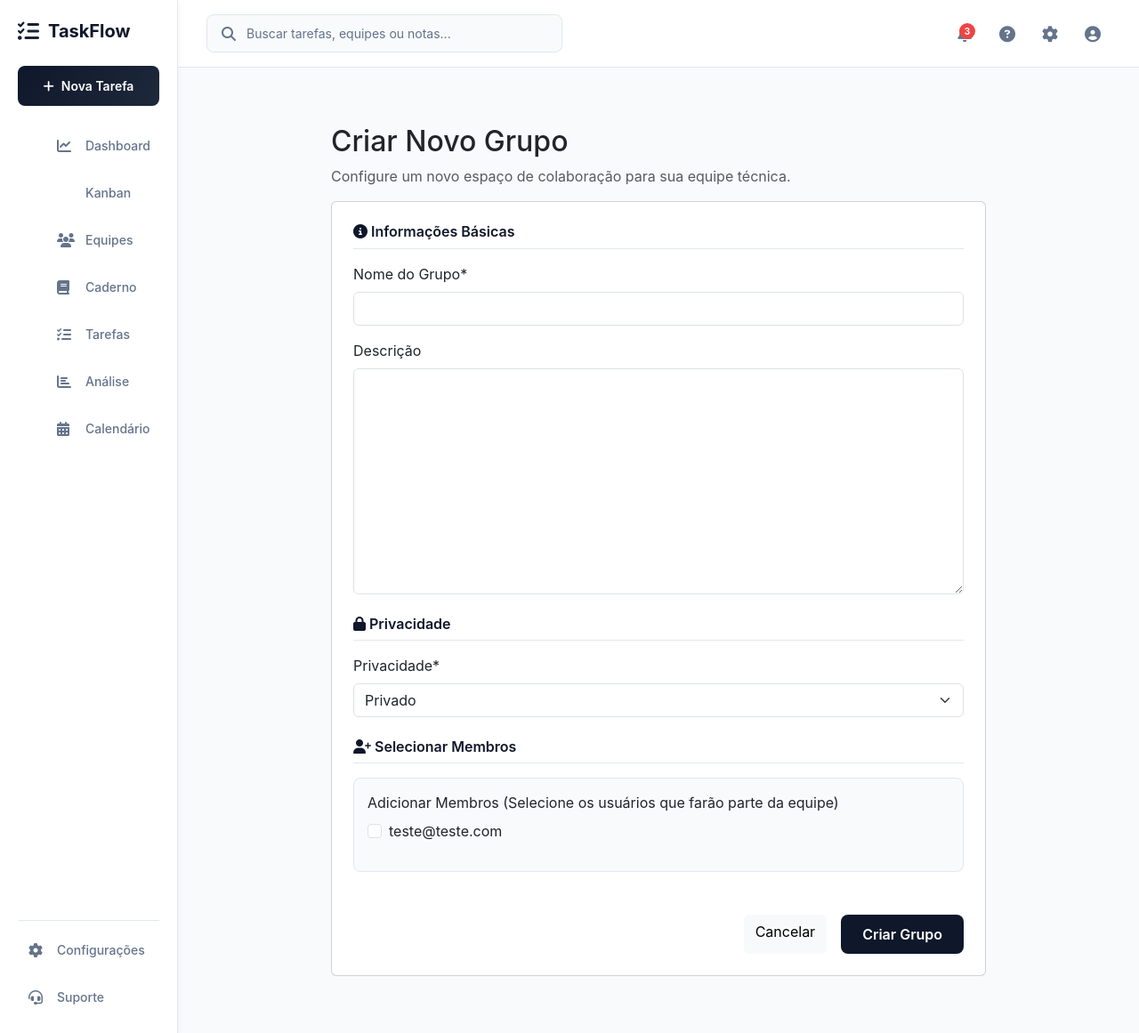
After one commit to RafaelOuverney/Taskflow, a Django app: page /equipes/nova/ in a window 1280 px wide. The commit adds this page. Shown: the whole page at 89% size. Run offline with Django 5.2, Linux system fonts and the light colour scheme; a user stored in the database is signed in; data comes from the database, SQL or seed files in the repository; some libraries are stand-ins or nearby versions.

Commit message:
feat: Adição de funcionalidades de gerenciamento de equipes com criação, edição e exclusão de grupos

```diff
--- a/pages/forms.py
+++ b/pages/forms.py
@@ -1,5 +1,6 @@
 from django import forms
 from django.contrib.auth.models import User
+from .models import Equipe
 
 class UserUpdateForm(forms.ModelForm):
     class Meta:
@@ -16,3 +17,15 @@ class SecurityForm(forms.Form):
     current_password = forms.CharField(label='Current Password', widget=forms.PasswordInput)
     new_password = forms.CharField(label='New Password', widget=forms.PasswordInput)
     confirm_password = forms.CharField(label='Confirm New Password', widget=forms.PasswordInput)
+
+class EquipeForm(forms.ModelForm):
+    membros = forms.ModelMultipleChoiceField(
+        queryset=User.objects.all(),
+        widget=forms.CheckboxSelectMultiple,
+        required=False,
+        label="Adicionar Membros (Selecione os usuários que farão parte da equipe)"
+    )
+
+    class Meta:
+        model = Equipe
+        fields = ['nome', 'descricao', 'privacidade', 'membros']
--- a/pages/models.py
+++ b/pages/models.py
@@ -68,3 +68,29 @@ class SubTask(models.Model):
 
     def __str__(self):
         return self.title
+
+class Equipe(models.Model):
+    PRIVACY_CHOICES = [
+        ('public', 'Público'),
+        ('private', 'Privado'),
+    ]
+
+    nome = models.CharField(max_length=100, verbose_name="Nome do Grupo")
+    descricao = models.TextField(blank=True, verbose_name="Descrição")
+    privacidade = models.CharField(
+        max_length=10,
+        choices=PRIVACY_CHOICES,
+        default='private',
+        verbose_name="Privacidade"
+    )
+
+    owner = models.ForeignKey(User, on_delete=models.CASCADE, related_name='owned_equipes')
+    membros = models.ManyToManyField(User, related_name='equipes', blank=True)
+    created_at = models.DateTimeField(auto_now_add=True)
+    updated_at = models.DateTimeField(auto_now=True)
+
+    class Meta:
+        ordering = ['-updated_at']
+
+    def __str__(self):
+        return self.nome
--- /dev/null
+++ b/pages/static/css/equipe.css
@@ -0,0 +1,120 @@
+/* static/css/equipe.css */
+
+.equipe-layout {
+    display: grid;
+    grid-template-columns: 1fr 350px;
+    gap: 32px;
+    padding: 32px;
+}
+
+.text-muted { color: #64748b; }
+.btn-dark {
+    background-color: #0f172a;
+    color: white;
+    padding: 10px 24px;
+    border-radius: 8px;
+    text-decoration: none;
+    border: none;
+    font-weight: 600;
+}
+.w-100 { width: 100%; }
+.mt-4 { margin-top: 24px; }
+.mt-5 { margin-top: 32px; }
+
+/* Lista de Equipes */
+.equipe-header {
+    display: flex;
+    justify-content: space-between;
+    align-items: center;
+    margin-bottom: 32px;
+}
+.active-teams-header {
+    display: flex;
+    justify-content: space-between;
+    align-items: center;
+    border-bottom: 1px solid #e2e8f0;
+    padding-bottom: 12px;
+    margin-bottom: 24px;
+}
+.teams-list { display: flex; flex-direction: column; gap: 16px; }
+
+.team-card {
+    background: white;
+    border: 1px solid #e2e8f0;
+    border-radius: 12px;
+    padding: 20px;
+    display: flex;
+    gap: 16px;
+    box-shadow: 0 2px 4px rgba(0,0,0,0.02);
+}
+.team-card-icon {
+    width: 48px; height: 48px;
+    background: #f1f5f9;
+    border-radius: 12px;
+    display: flex; align-items: center; justify-content: center;
+    color: #4f46e5; font-size: 20px;
+}
+.team-card-info { flex: 1; }
+.team-card-info h4 { margin: 0 0 4px 0; display: flex; align-items: center; gap: 8px; }
+.badge-dev { background: #dcfce7; color: #166534; padding: 2px 8px; border-radius: 12px; font-size: 11px; }
+
+/* Barra lateral direita (Convites) */
+.equipe-sidebar { display: flex; flex-direction: column; gap: 24px; }
+.invite-card, .role-definitions {
+    background: white;
+    border: 1px solid #e2e8f0;
+    border-radius: 12px;
+    padding: 24px;
+}
+.permission-toggle { display: flex; gap: 8px; }
+.perm-btn {
+    flex: 1; padding: 10px; border: 1px solid #e2e8f0; background: white;
+    border-radius: 8px; cursor: pointer; color: #64748b; font-weight: 600;
+}
+.perm-btn.active { background: #eff6ff; border-color: #3b82f6; color: #1d4ed8; }
+
+/* ===== ESTILOS DO FORMULÁRIO (equipe-form.html) ===== */
+.form-container { max-width: 800px; margin: 0 auto; padding: 32px; }
+.section-title { font-size: 16px; font-weight: 600; color: #0f172a; margin-bottom: 16px; border-bottom: 1px solid #e2e8f0; padding-bottom: 8px; }
+
+/* Magia do Crispy Forms para Radio Select (Cards de Privacidade) */
+.privacy-wrapper #div_id_privacidade > div {
+    display: grid;
+    grid-template-columns: 1fr 1fr;
+    gap: 16px;
+}
+.privacy-wrapper .form-check {
+    padding: 0; margin: 0;
+}
+/* Esconde a bolinha padrão do navegador */
+.privacy-wrapper input[type="radio"] { display: none; }
+
+/* Transforma o label associado ao input em um Card clicável */
+.privacy-wrapper label.form-check-label {
+    display: block;
+    padding: 24px;
+    border: 2px solid #e2e8f0;
+    border-radius: 12px;
+    cursor: pointer;
+    background: white;
+    transition: all 0.2s;
+    height: 100%;
+}
+.privacy-wrapper input[type="radio"]:checked + label.form-check-label {
+    background-color: #eff6ff;
+    border-color: #3b82f6;
+}
+
+/* Estilos dos Chips de Membros (Visual) */
+.search-box { position: relative; }
+.search-box i { position: absolute; left: 16px; top: 14px; color: #94a3b8; }
+.search-box input { padding-left: 40px; }
+.member-chips { display: flex; gap: 12px; align-items: center; flex-wrap: wrap; }
+.chip {
+    display: inline-flex; align-items: center; gap: 8px;
+    background: #0f172a; color: white; padding: 4px 12px 4px 4px;
+    border-radius: 20px; font-size: 13px;
+}
+.chip-removable { background: #f1f5f9; color: #0f172a; border: 1px solid #e2e8f0; }
+.chip-img { width: 24px; height: 24px; border-radius: 50%; }
+.view-all { color: #64748b; font-size: 13px; text-decoration: none; }
--- /dev/null
+++ b/pages/static/js/equipe.js
@@ -0,0 +1,11 @@
+
+document.addEventListener('DOMContentLoaded', () => {
+    const permBtns = document.querySelectorAll('.perm-btn');
+
+    permBtns.forEach(btn => {
+        btn.addEventListener('click', function() {
+            permBtns.forEach(b => b.classList.remove('active'));
+            this.classList.add('active');
+        });
+    });
+});
--- a/pages/templates/base.html
+++ b/pages/templates/base.html
@@ -6,6 +6,7 @@
     <meta charset="UTF-8">
     <meta name="viewport" content="width=device-width, initial-scale=1.0">
     <title>{% block title %}TaskFlow{% endblock %}</title>
+    <link href="https://cdn.jsdelivr.net/npm/bootstrap@5.3.0/dist/css/bootstrap.min.css" rel="stylesheet">
 
     <link rel="stylesheet" href="https://cdnjs.cloudflare.com/ajax/libs/font-awesome/6.4.0/css/all.min.css">
     <link rel="stylesheet" href="{% static 'css/base.css' %}">
@@ -40,7 +41,7 @@
                     </a>
                 </li>
                 <li>
-                    <a href="#" class="nav-link">
+                    <a href="{% url 'equipes' %}" class="nav-link">
                         <i class="fas fa-users"></i>
                         <span>Equipes</span>
                     </a>
--- /dev/null
+++ b/pages/templates/equipes/equipe-form.html
@@ -0,0 +1,44 @@
+{% extends 'base.html' %}
+{% load static crispy_forms_tags %}
+
+{% block extra_css %}
+<link rel="stylesheet" href="{% static 'css/equipe.css' %}">
+{% endblock %}
+
+{% block content %}
+<div class="form-container">
+    <div class="form-header">
+        <h2>{% if object %}Editar Grupo{% else %}Criar Novo Grupo{% endif %}</h2>
+        <p class="text-muted">Configure um novo espaço de colaboração para sua equipe técnica.</p>
+    </div>
+
+    <div class="card p-4">
+        <form method="POST">
+            {% csrf_token %}
+
+            <h3 class="section-title"><i class="fas fa-info-circle"></i> Informações Básicas</h3>
+            {{ form.nome|as_crispy_field }}
+            {{ form.descricao|as_crispy_field }}
+
+            <h3 class="section-title mt-4"><i class="fas fa-lock"></i> Privacidade</h3>
+            <div class="privacy-wrapper">
+                {{ form.privacidade|as_crispy_field }}
+            </div>
+
+            <h3 class="section-title mt-4"><i class="fas fa-user-plus"></i> Selecionar Membros</h3>
+            <div class="members-selection-container" style="max-height: 200px; overflow-y: auto; border: 1px solid #e2e8f0; padding: 15px; border-radius: 8px; background: #f8fafc;">
+                {{ form.membros|as_crispy_field }}
+            </div>
+
+            <div class="form-actions mt-5 d-flex justify-content-end gap-3">
+                <a href="{% url 'equipes' %}" class="btn btn-light">Cancelar</a>
+                <button type="submit" class="btn-dark">{% if object %}Salvar Grupo{% else %}Criar Grupo{% endif %}</button>
+            </div>
+        </form>
+    </div>
+</div>
+{% endblock %}
+
+{% block extra_js %}
+<script src="{% static 'js/equipe.js' %}"></script>
+{% endblock %}
--- a/pages/urls.py
+++ b/pages/urls.py
@@ -6,6 +6,7 @@ from .views import (
     SubTaskCreateAPI, SubTaskToggleAPI, SubTaskDeleteAPI, TasksGetListAPI,
     SobreView
 )
+from pages import views
 
 
 urlpatterns = [
@@ -37,4 +38,11 @@ urlpatterns = [
     path('api/subtask/create/', SubTaskCreateAPI.as_view(), name='subtask_create_api'),
     path('api/subtask/toggle/', SubTaskToggleAPI.as_view(), name='subtask_toggle_api'),
     path('api/subtask/delete/', SubTaskDeleteAPI.as_view(), name='subtask_delete_api'),
+
+    path('equipes/', views.EquipeListView.as_view(), name='equipes'),
+
+    path('equipes/nova/', views.EquipeCreateView.as_view(), name='equipe_create'),
+    path('equipes/<int:pk>/', views.EquipeDetailView.as_view(), name='equipe_detail'),
+    path('equipes/<int:pk>/editar/', views.EquipeUpdateView.as_view(), name='equipe_update'),
+    path('equipes/<int:pk>/excluir/', views.EquipeDeleteView.as_view(), name='equipe_delete'),
 ]
--- a/pages/views.py
+++ b/pages/views.py
@@ -1,7 +1,8 @@
 import json
 
 from django.http import JsonResponse
-from django.views.generic import TemplateView
+from django.urls import reverse_lazy
+from django.views.generic import CreateView, DeleteView, DetailView, ListView, TemplateView, UpdateView
 from django.contrib.auth.mixins import LoginRequiredMixin
 from django.shortcuts import redirect, render
 from django.contrib.auth import login, authenticate, logout
@@ -9,7 +10,8 @@ from django.utils.decorators import method_decorator
 from django.views.decorators.csrf import csrf_protect
 from django.contrib.auth.models import User
 
-from pages.forms import ProfileUpdateForm, SecurityForm, UserUpdateForm
+from pages.forms import EquipeForm, ProfileUpdateForm, SecurityForm, UserUpdateForm
+from pages.models import Equipe
 
 class IndexView(TemplateView):
     template_name = 'index.html'
@@ -579,3 +581,42 @@ class PerfilView(TemplateView):
         context['password_form'] = SecurityForm()
 
         return context
+
+class EquipeListView(LoginRequiredMixin, ListView):
+    model = Equipe
+    template_name = 'equipes/equipe-lista.html'
+    context_object_name = 'equipes'
+
+    def get_queryset(self):
+        from django.db.models import Q
+        return Equipe.objects.filter(Q(owner=self.request.user) | Q(membros=self.request.user)).distinct()
+
+class EquipeDetailView(LoginRequiredMixin, DetailView):
+    model = Equipe
+    template_name = 'equipes/equipe-detalhe.html' # Você precisará criar este HTML
+    context_object_name = 'equipe'
+
+class EquipeCreateView(LoginRequiredMixin, CreateView):
+    model = Equipe
+    form_class = EquipeForm
+    template_name = 'equipes/equipe-form.html'
+    success_url = reverse_lazy('equipes')
+
+    def form_valid(self, form):
+        form.instance.owner = self.request.user
+        self.object = form.save()
+
+        self.object.membros.add(self.request.user)
+
+        return super().form_valid(form)
+
+class EquipeUpdateView(LoginRequiredMixin, UpdateView):
+    model = Equipe
+    form_class = EquipeForm
+    template_name = 'equipes/equipe-form.html'
+    success_url = reverse_lazy('equipes')
+
+class EquipeDeleteView(LoginRequiredMixin, DeleteView):
+    model = Equipe
+    template_name = 'equipes/equipe-confirm-delete.html'
+    success_url = reverse_lazy('equipes')
```
Also changed, not shown: pages/templates/equipes/equipe-lista.html (added, +90 -0 lines), pages/migrations/0004_equipe.py (added).
